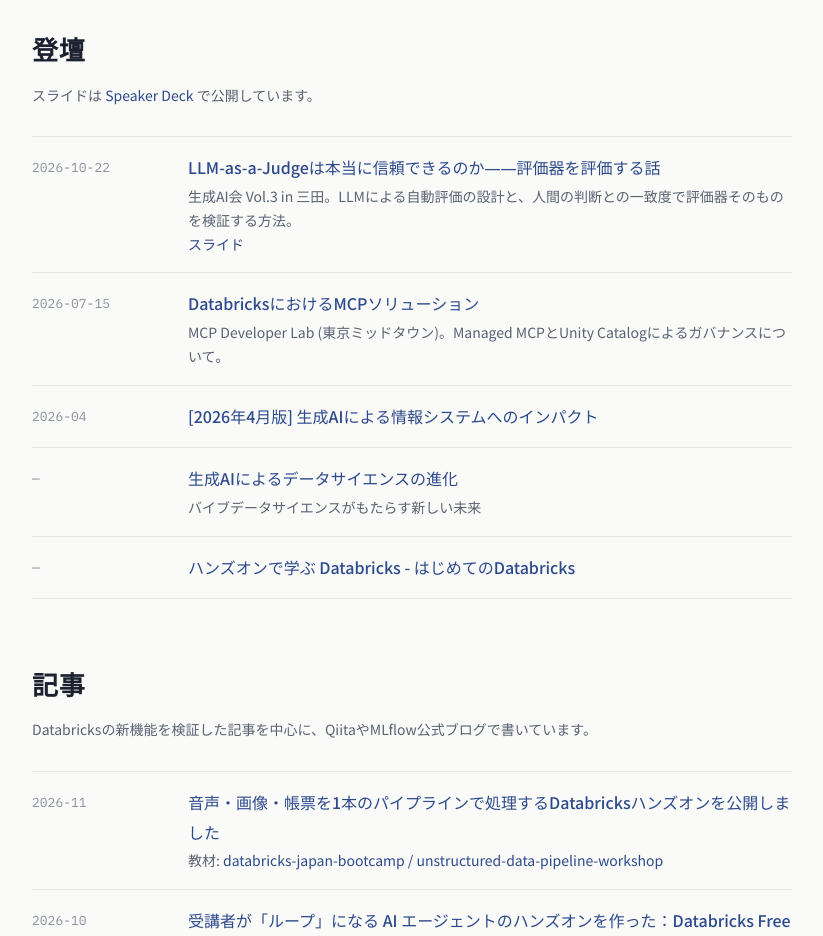
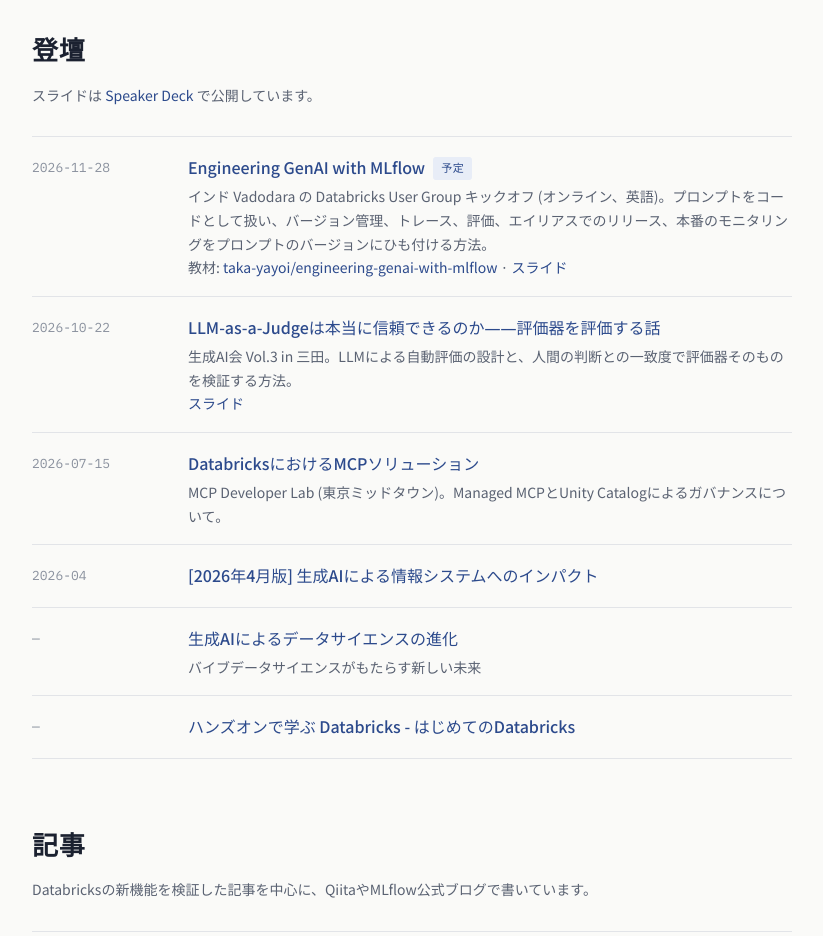
Before and after one commit to taka-yayoi/taka-yayoi.github.io, a plain HTML site: page index.html in a window 1280 px wide. Shown: the part 1720-2656 px from the top of the page, without its empty margins (228-1051 px from the left). Drawn offline with Linux system fonts and the light colour scheme; a web font is replaced by a local one.

Commit message:
Add Vadodara DUG talk (Engineering GenAI with MLflow, 2026-11-28)
Co-authored-by: Isaac <no-reply@databricks.com>

```diff
--- a/index.html
+++ b/index.html
@@ -249,6 +249,7 @@ footer{margin-top:72px; padding-top:20px; border-top:1px solid var(--rule); colo
   <h2>登壇</h2>
   <p class="sub">スライドは <a href="https://speakerdeck.com/taka_aki">Speaker Deck</a> で公開しています。</p>
   <ul class="rows">
+    <li><div class="when">2026-11-28</div><div><a class="what" href="https://usergroups.databricks.com/events/details/databricks-user-groups-vadodara-databricks-user-group-presents-engineering-genai-with-mlflow/">Engineering GenAI with MLflow</a><span class="tag">予定</span><div class="note">インド Vadodara の Databricks User Group キックオフ (オンライン、英語)。プロンプトをコードとして扱い、バージョン管理、トレース、評価、エイリアスでのリリース、本番のモニタリングをプロンプトのバージョンにひも付ける方法。<br>教材: <a href="https://github.com/taka-yayoi/engineering-genai-with-mlflow">taka-yayoi/engineering-genai-with-mlflow</a> · <a href="https://speakerdeck.com/taka_aki/engineering-genai-with-mlflow">スライド</a></div></div></li>
     <li><div class="when">2026-10-22</div><div><a class="what" href="https://seisei-ai.connpass.com/event/403469/">LLM-as-a-Judgeは本当に信頼できるのか――評価器を評価する話</a><div class="note">生成AI会 Vol.3 in 三田。LLMによる自動評価の設計と、人間の判断との一致度で評価器そのものを検証する方法。<br><a href="https://speakerdeck.com/taka_aki/llm-as-a-judge-ha-hontouni-shinrai-dekiru-no-ka-hyoukaki-o-hyouka-suru-hanashi">スライド</a></div></div></li>
     <li><div class="when">2026-07-15</div><div><a class="what" href="https://devlab.geodesiccap.com/">DatabricksにおけるMCPソリューション</a><div class="note">MCP Developer Lab (東京ミッドタウン)。Managed MCPとUnity Catalogによるガバナンスについて。</div></div></li>
     <li><div class="when">2026-04</div><div><a class="what" href="https://speakerdeck.com/taka_aki/2026nian-4yue-ban-sheng-cheng-ainiyoruqing-bao-sisutemuhenoinpakuto">[2026年4月版] 生成AIによる情報システムへのインパクト</a></div></li>
```
Also changed, not shown: en/index.html (+1 -0 lines).
